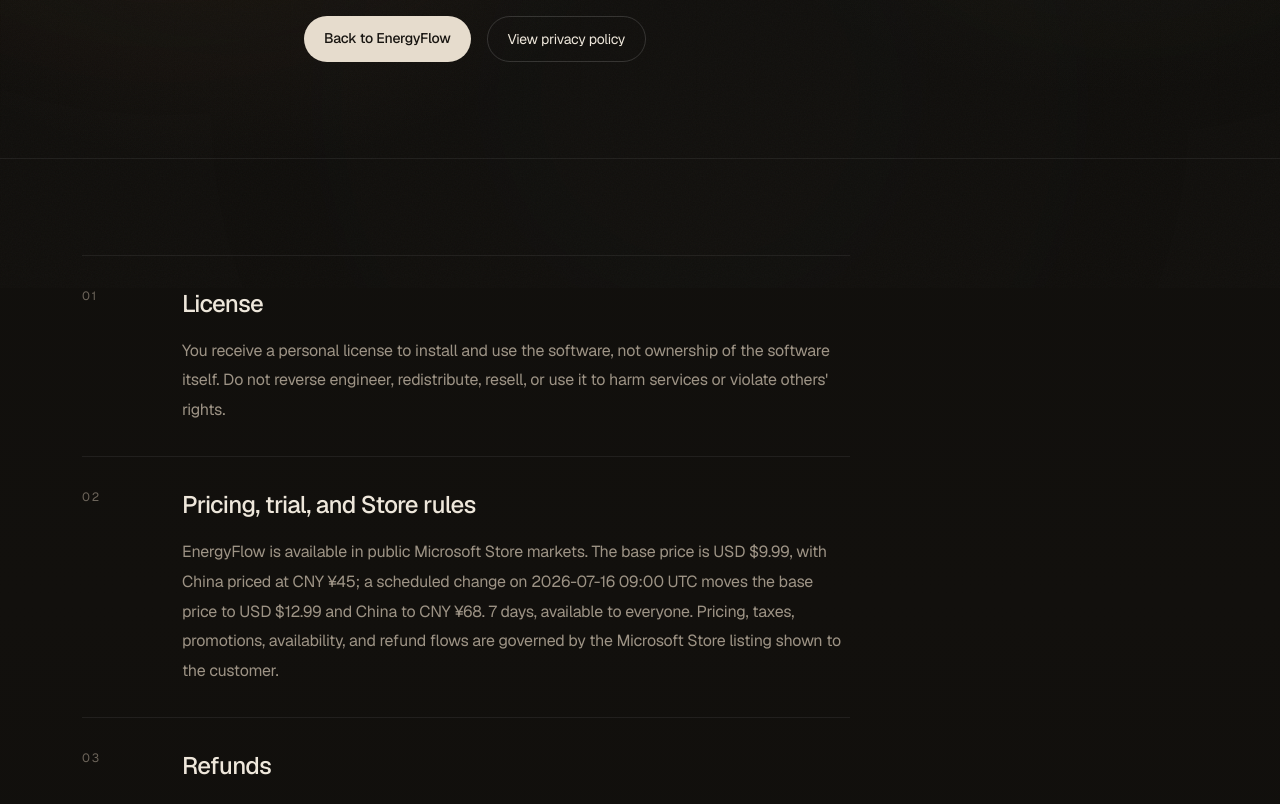
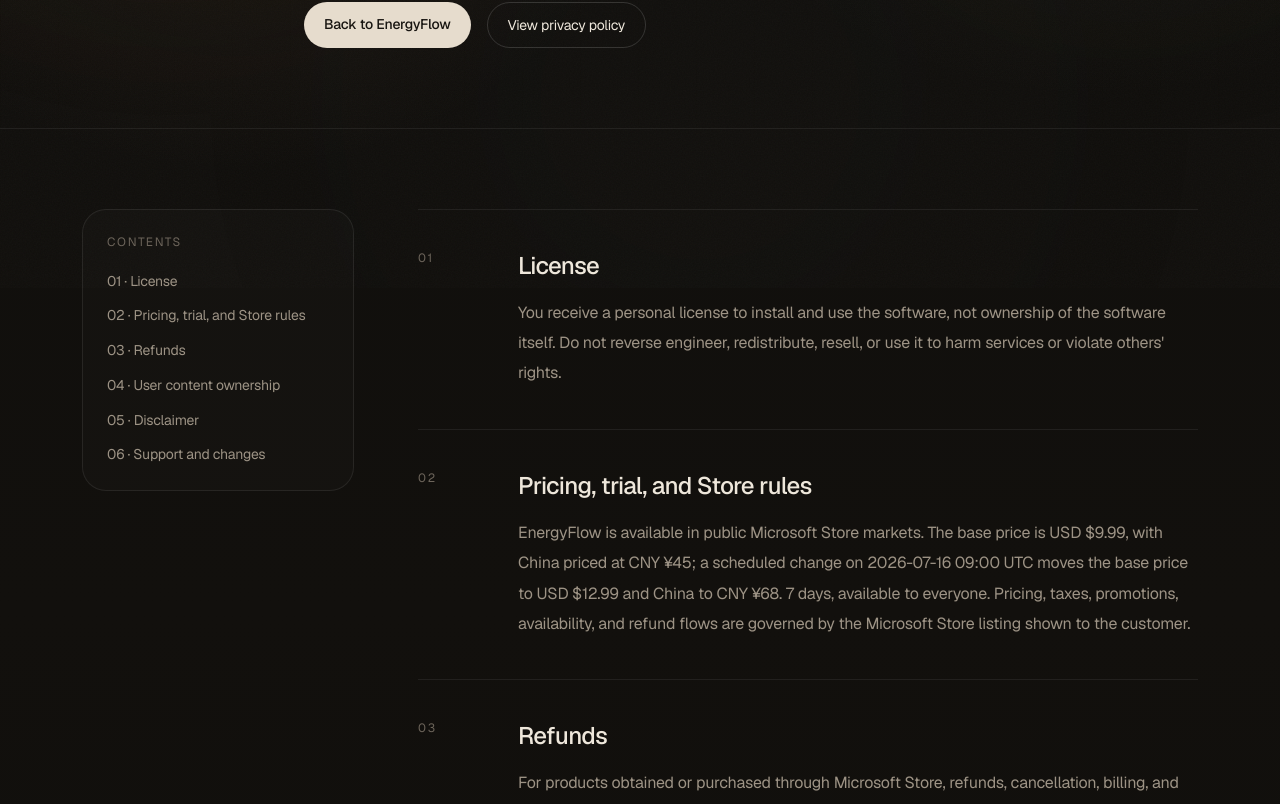
Before and after one commit to chickenfillett/personal-website, a Next.js app: page /products/energyflow/legal in a window 1280 px wide. Shown: the part 512-1316 px from the top of the page. Built offline with nearby package versions, Linux system fonts and the light colour scheme.

Commit message:
Render product policies as formal document pages

```diff
--- a/src/app/components/ProductPolicyPage.tsx
+++ b/src/app/components/ProductPolicyPage.tsx
@@ -7,24 +7,35 @@
 import { productPolicyMeta } from "@/lib/productCommerce";
 import { useLanguage } from "@/lib/i18n/context";
 
+function renderBody(body: string | readonly string[]) {
+  const paragraphs = Array.isArray(body) ? body : [body];
+  return paragraphs.map((paragraph) => (
+    <p key={paragraph} className="mt-4 text-muted leading-[1.9]">
+      {paragraph}
+    </p>
+  ));
+}
+
 export default function ProductPolicyPage({ product, kind }: { product: ProductId; kind: PolicyKind }) {
   const { locale } = useLanguage();
   const copy = productPolicyCopy(product, kind, locale);
   const meta = productPolicyMeta[product];
   const otherKind = kind === "privacy" ? "legal" : "privacy";
   const otherHref = otherKind === "privacy" ? meta.privacyPath : meta.legalPath;
-  const otherLabel = locale === "zh" || locale === "zh-tw"
+  const isZh = locale === "zh" || locale === "zh-tw";
+  const otherLabel = isZh
     ? otherKind === "privacy" ? "查看隐私政策" : "查看法律条款"
     : otherKind === "privacy" ? "View privacy policy" : "View legal terms";
+  const tocLabel = isZh ? "文档目录" : "Contents";
 
   return (
     <div className="flex flex-col">
-      <section className="max-w-[1180px] mx-auto px-5 md:px-8 pt-28 md:pt-40 pb-16 md:pb-24">
+      <section className="max-w-[1180px] mx-auto px-5 md:px-8 pt-28 md:pt-36 pb-14 md:pb-20">
         <span className="eyebrow">{meta.name}</span>
-        <h1 className="mt-7 text-[clamp(2.5rem,5vw,5rem)] leading-[1.06] tracking-[-0.045em] font-medium text-warm-gradient">
+        <h1 className="mt-7 text-[clamp(2.15rem,3.8vw,3.65rem)] leading-[1.12] tracking-[-0.035em] font-medium text-warm-gradient max-w-4xl">
           {copy.title}
         </h1>
-        <p className="mt-8 text-lg md:text-xl leading-[1.8] text-muted max-w-3xl">{copy.intro}</p>
+        <p className="mt-8 text-lg md:text-xl leading-[1.85] text-muted max-w-4xl">{copy.intro}</p>
         <p className="mt-6 text-sm text-[var(--faint)]">{copy.updated}</p>
         <div className="mt-10 flex flex-wrap gap-4">
           <Link href={meta.productPath} className="rounded-full bg-[#e6dccd] text-[#171410] px-5 py-3 text-sm font-medium hover-lift">{copy.back}</Link>
@@ -33,17 +44,40 @@
       </section>
 
       <section className="border-t border-white/[0.07]">
-        <div className="max-w-[1180px] mx-auto px-5 md:px-8 py-16 md:py-24">
-          <div className="max-w-3xl divide-y divide-white/[0.07] border-t border-white/[0.07]">
+        <div className="max-w-[1180px] mx-auto px-5 md:px-8 py-12 md:py-20">
+          <div className="grid grid-cols-1 lg:grid-cols-[17rem_1fr] gap-10 lg:gap-16 items-start">
+            <aside className="lg:sticky lg:top-24 rounded-3xl border border-white/[0.08] bg-white/[0.015] p-6">
+              <h2 className="text-xs uppercase tracking-[0.14em] text-[var(--faint)]">{tocLabel}</h2>
+              <nav className="mt-5 flex flex-col gap-3 text-sm text-muted">
                 {copy.sections.map((section, index) => (
-              <article key={section.title} className="grid grid-cols-1 md:grid-cols-[5rem_1fr] gap-5 py-8">
-                <span className="text-xs uppercase tracking-[0.14em] text-[var(--faint)]">0{index + 1}</span>
+                  <a key={section.title} href={`#section-${index + 1}`} className="hover:text-foreground transition-colors leading-relaxed">
+                    {String(index + 1).padStart(2, "0")} · {section.title}
+                  </a>
+                ))}
+              </nav>
+            </aside>
+
+            <div className="max-w-4xl border-t border-white/[0.07]">
+              {copy.sections.map((section, index) => (
+                <article id={`section-${index + 1}`} key={section.title} className="scroll-mt-28 grid grid-cols-1 md:grid-cols-[5rem_1fr] gap-5 py-10 border-b border-white/[0.07]">
+                  <span className="text-xs uppercase tracking-[0.14em] text-[var(--faint)]">{String(index + 1).padStart(2, "0")}</span>
                   <div>
                     <h2 className="text-xl md:text-2xl tracking-[-0.03em] font-medium">{section.title}</h2>
-                  <p className="mt-4 text-muted leading-[1.85]">{section.body}</p>
+                    {renderBody(section.body)}
+                    {section.bullets && section.bullets.length > 0 && (
+                      <ul className="mt-5 space-y-3 text-muted leading-[1.8]">
+                        {section.bullets.map((bullet) => (
+                          <li key={bullet} className="flex gap-3">
+                            <span className="mt-[0.72em] h-1.5 w-1.5 rounded-full bg-[var(--faint)] shrink-0" />
+                            <span>{bullet}</span>
+                          </li>
+                        ))}
+                      </ul>
+                    )}
                   </div>
                 </article>
               ))}
+            </div>
           </div>
         </div>
       </section>
```
Lines whose indentation alone changed are shown as unchanged.
